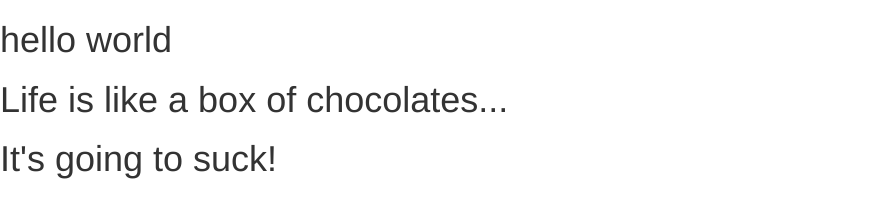
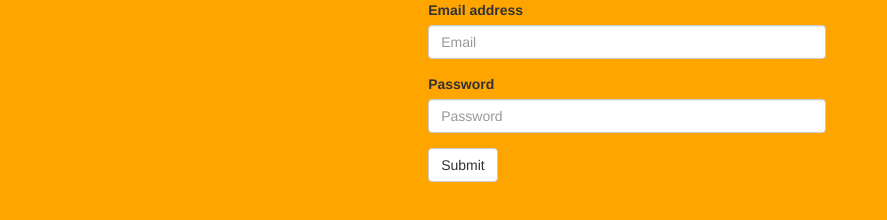
Before and after one commit to kennethkoontz/meme-chatroom, a website: page static/index.html in a window 1280 px wide. Shown: the whole page, without its empty margins (0-887 px from the left). Drawn offline with nearby package versions, Linux system fonts and the light colour scheme.

Commit message:
added little bit of layout to sign in

```diff
--- a/static/index.html
+++ b/static/index.html
@@ -9,8 +9,23 @@
         <meta name="viewport" content="width=device-width, initial-scale=1, maximum-scale=1, user-scalable=no">
     </head>
     <body>
-        <h1>hello world</h1>
-        <h1>Life is like a box of chocolates...</h1>
-        <h1>It's going to suck!</h1>
+        <div class="row">
+           <div class="col-md-4"></div>
+           <div class="col-md-4">
+               <form>
+                  <div class="form-group">
+                    <label for="exampleInputEmail1">Email address</label>
+                    <input type="email" class="form-control" id="exampleInputEmail1" placeholder="Email">
+                  </div>
+                  <div class="form-group">
+                    <label for="exampleInputPassword1">Password</label>
+                    <input type="password" class="form-control" id="exampleInputPassword1" placeholder="Password">
+                  </div>
+
+                  <button type="submit" class="btn btn-default">Submit</button>
+                </form>
+            </div>
+            <div class="col-md-4"></div>
+        </div>
     </body>
 </html>
--- a/static/style.css
+++ b/static/style.css
@@ -0,0 +1,6 @@
+html,body{
+    margin:0;
+    padding:0;
+    background-color:orange;
+    width:99%;
+}
```
